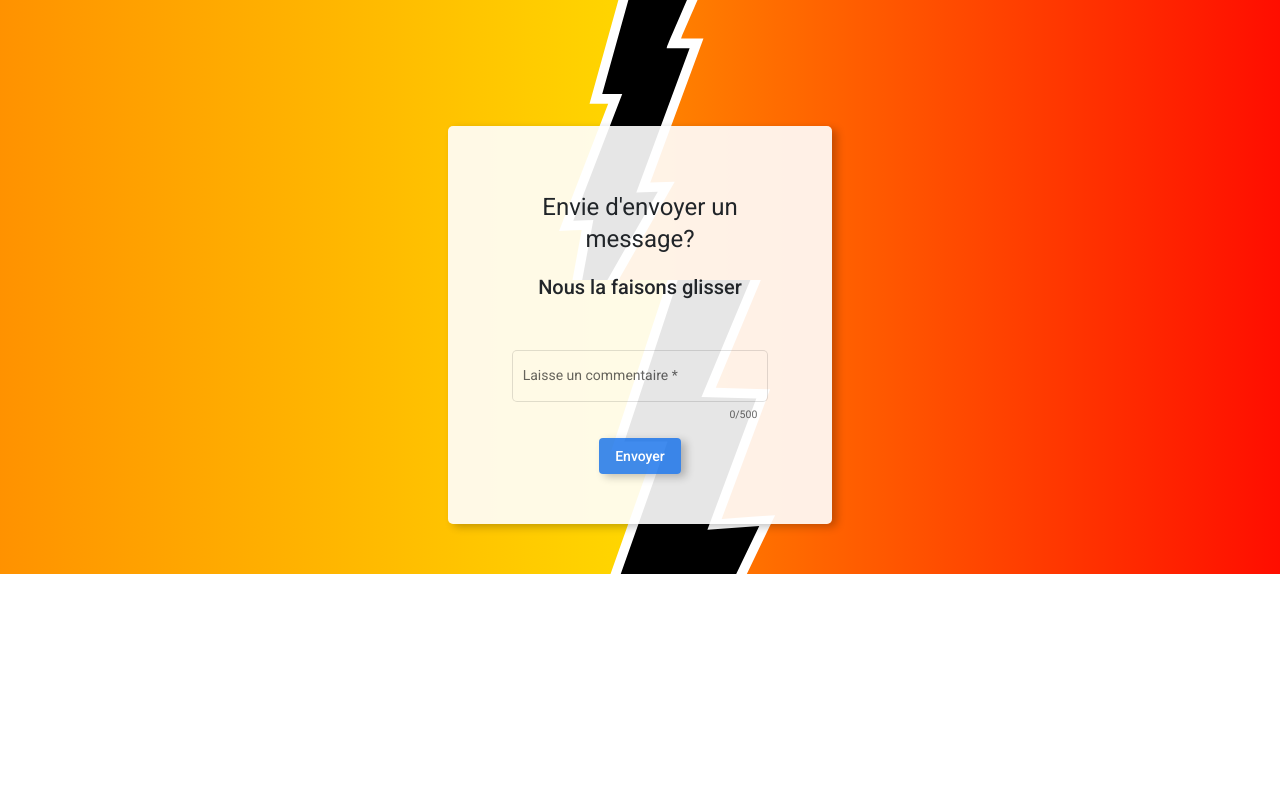
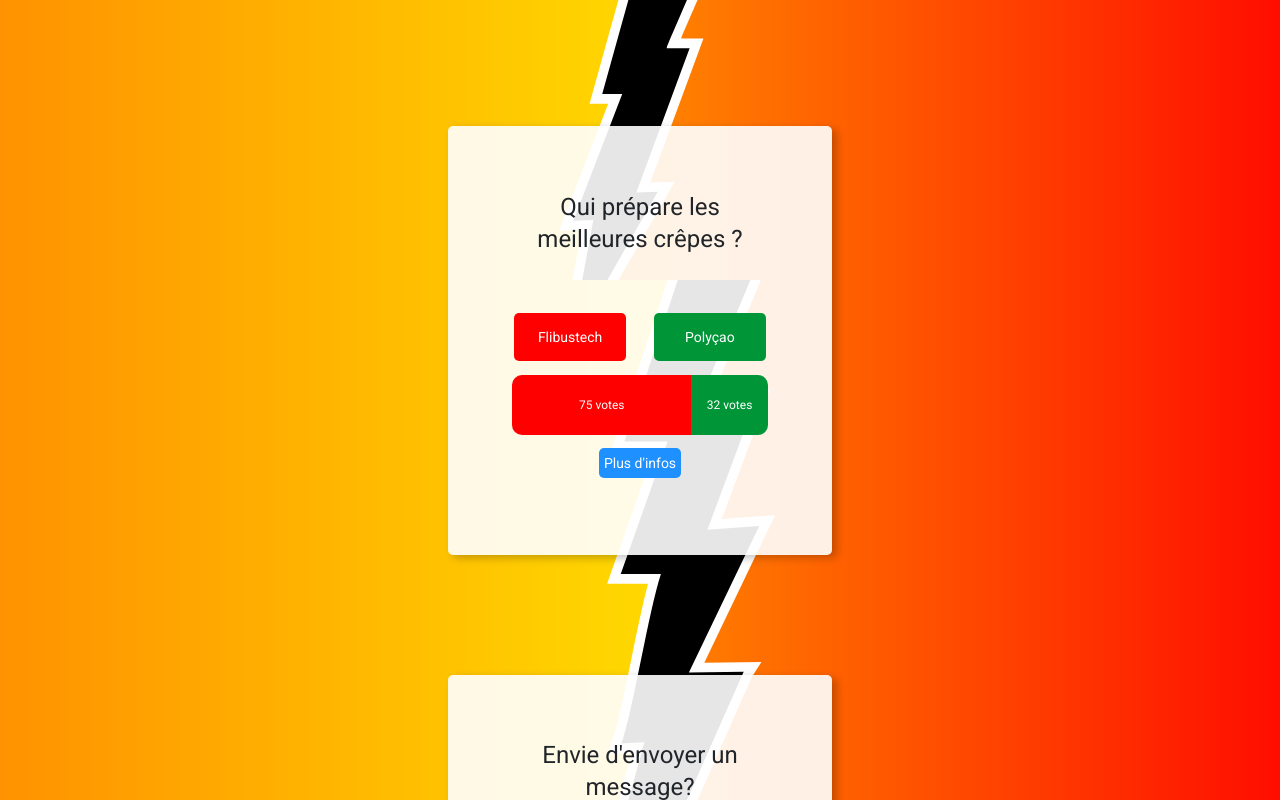
Before and after one commit to Alexandre-Fernique/Eksagliste-Front, an Angular app: page / in a window 1280 px wide. Shown: the part 520-1320 px from the top of the page. Before the commit the page ends 1094 px from the top, so only its background shows below. Built offline with nearby package versions, Linux system fonts and the light colour scheme; no server answers; a web font is replaced by a local one.

Commit message:
dev question-box component

```diff
--- /dev/null
+++ b/src/app/Class/question/question.ts
@@ -0,0 +1,28 @@
+export class Question {
+  listeGauche : string
+  listeDroite : string
+  question : string
+  nbVoteGauche : number
+  nbVoteDroite : number
+  colorGauche : string
+  colorDroite : string
+
+  constructor(listeGauche: string = "", listeDroite: string = "", question: string = "", nbVoteGauche: number = 0, nbVoteDroite: number = 0, colorGauche : string = "red", colorDroite : string = "green") {
+    this.listeGauche = listeGauche;
+    this.listeDroite = listeDroite;
+    this.question = question;
+    this.nbVoteGauche = nbVoteGauche;
+    this.nbVoteDroite = nbVoteDroite;
+    this.colorGauche = colorGauche
+    this.colorDroite = colorDroite
+  }
+
+  get nbVoteTotal() {
+    return this.nbVoteDroite + this.nbVoteGauche
+  }
+
+  get percentage(){
+    return 100 * (this.nbVoteGauche / this.nbVoteTotal)
+  }
+
+}
--- a/src/app/Components/advice-box/advice-box.component.ts
+++ b/src/app/Components/advice-box/advice-box.component.ts
@@ -37,9 +37,6 @@ export class AdviceBoxComponent {
 
       }
     })
-
-
-
   }
 
 }
--- /dev/null
+++ b/src/app/Components/question-box/question-box.component.css
@@ -0,0 +1,122 @@
+.question-container {
+  text-align: center;
+  align-items: center;
+  justify-content: center;
+
+  padding: 50px;
+  border-radius: 5px;
+  box-shadow: rgba(0, 0, 0, 0.24) 5px 3px 8px;
+  width: 30%;
+  margin: auto;
+  min-width: 300px;
+  background-color: rgba(255,255,255,0.9);
+}
+
+.question-title {
+  padding: 5%;
+  width: 100%;
+  justify-content: center;
+  text-align: center;
+  align-items: center;
+}
+
+.question-content {
+  padding: 5%;
+  width: 100%;
+}
+
+.mat-progress-bar {
+  height: 60px;
+  border-radius: 10px;
+  background-color: rgba(203,15,0,0.95);
+}
+
+.votes {
+  width: initial;
+}
+
+.vote-gauche {
+  text-align: left;
+}
+
+.vote-droite {
+  text-align: right;
+}
+
+.progress {
+  height: 60px;
+  border-radius: 10px;
+}
+
+.pb1 {
+  background-color: red;
+}
+
+.pb2{
+  background-color: #009638;
+}
+
+.question-btn {
+
+}
+
+.btn-gauche {
+  color: white;
+  background-color: red;
+  border-radius: 5px;
+  width: 40%;
+  border: 0px;
+  padding: 5%;
+  margin: 5%;
+}
+.btn-gauche:hover {
+  transition-duration: .2s;
+  cursor: pointer;
+  -webkit-transform: scale(1.2);
+  border: 2px solid black;
+}
+
+.btn-droite {
+  color: white;
+  background-color: #009638;
+  border-radius: 5px;
+  width: 40%;
+  border: 0px;
+  padding: 5%;
+  margin: 5%;
+}
+.btn-droite:hover {
+  transition-duration: .2s;
+  cursor: pointer;
+  -webkit-transform: scale(1.2);
+  border: 2px solid black;
+}
+
+.question-info {
+  transition-duration: .5s;
+  color: dodgerblue;
+}
+
+.info-btn {
+  color: white;
+  background-color: dodgerblue;
+  border-radius: 5px;
+  border: 0px;
+  padding: 2%;
+  margin: 5%;
+}
+.info-btn:hover {
+  transition-duration: .2s;
+  cursor: pointer;
+  -webkit-transform: scale(1.2);
+}
+
+.info1{
+  padding: 5%;
+  width: 50%;
+}
+
+.info2{
+  padding: 5%;
+  width: 50%;
+}
--- /dev/null
+++ b/src/app/Components/question-box/question-box.component.html
@@ -0,0 +1,40 @@
+<div class="question-container">
+  <div class="question-title">
+    <h1>{{question.question}}</h1>
+  </div>
+  <div class="question-content">
+
+    <div class="question-btn row">
+      <button class="btn-gauche col-2">{{question.listeGauche}}</button>
+      <button class="btn-droite col -2">{{question.listeDroite}}</button>
+    </div>
+
+    <div class="progress">
+      <div class="progress-bar pb1" [style.width.%] = "question.percentage">
+        {{question.nbVoteGauche}} votes
+      </div>
+      <div class="progress-bar pb2" [style.width.%] = "100 - question.percentage">
+        {{question.nbVoteDroite}} votes
+      </div>
+    </div>
+
+    <button class="info-btn" (click)="getMoreInfo()">Plus d'infos</button>
+    <div *ngIf="moreinfo" class="question-info">
+      <div class="row">
+        <div class="col-2 info1">
+          <p>{{question.listeGauche}}</p>
+          <p>{{question.percentage.toFixed(2)}} %</p>
+          <p>{{question.nbVoteGauche}} votes</p>
+        </div>
+        <div class="col-2 info2">
+          <p>{{question.listeDroite}}</p>
+          <p>{{(100 - question.percentage).toFixed(2)}} %</p>
+          <p>{{question.nbVoteDroite}} votes</p>
+        </div>
+      </div>
+      <p>{{question.nbVoteTotal}} personnes ont participé</p>
+    </div>
+
+
+  </div>
+</div>
--- /dev/null
+++ b/src/app/Components/question-box/question-box.component.ts
@@ -0,0 +1,47 @@
+import {Component, Input, OnInit} from '@angular/core';
+import {Question} from "../../Class/question/question";
+import {Liste} from "../../Class/liste";
+import {ListeService} from "../../Services/Liste/liste.service";
+import {MatSnackBar} from "@angular/material/snack-bar";
+
+@Component({
+  selector: 'app-question-box',
+  templateUrl: './question-box.component.html',
+  styleUrls: ['./question-box.component.css']
+})
+export class QuestionBoxComponent{
+  @Input() question : Question = new Question()
+  liste1:Liste =new Liste(0,"NaN","erreur.png",-1)
+  liste2:Liste =new Liste(0,"NaN","erreur.png",-1)
+  moreinfo : boolean = false
+
+  constructor(public listeRequest:ListeService,private _snackBar: MatSnackBar) {
+    this.getListe()
+  }
+
+  getListe(){
+    this.listeRequest.get().subscribe({
+      next:(res)=>{
+        for(let data of res){
+          if(1 == data.id){
+            this.liste1=new Liste(data.id,data.title,data.image,data._count.vote)
+          }else{
+            this.liste2=new Liste(data.id,data.title,data.image,data._count.vote)
+          }
+        }
+      }
+    })
+  }
+
+  openSnackBar(text:string) {
+    this._snackBar.open(text, '', {
+      horizontalPosition: "left",
+      verticalPosition: "top",
+      duration:3000
+    });
+  }
+
+  getMoreInfo(){
+    this.moreinfo = !this.moreinfo
+  }
+}
--- a/src/app/Components/vote-box/vote-box.component.ts
+++ b/src/app/Components/vote-box/vote-box.component.ts
@@ -33,8 +33,6 @@ export class VoteBoxComponent {
             this.liste2=new Liste(data.id,data.title,data.image,data._count.vote)
           }
         }
-
-
       }
     })
     this.listeRequest.voteUser().subscribe({
--- a/src/app/Page/home/home.component.html
+++ b/src/app/Page/home/home.component.html
@@ -4,6 +4,9 @@
     <app-vote-box></app-vote-box>
   </div>
   <div class="item">
+    <app-question-box [question]="questions[1]"></app-question-box>
+  </div>
+  <div class="item">
     <app-advice-box></app-advice-box>
   </div>
 
--- a/src/app/Page/home/home.component.ts
+++ b/src/app/Page/home/home.component.ts
@@ -1,5 +1,6 @@
 import { Component } from '@angular/core';
 import {AuthService} from "../../Services/Auth/auth.service";
+import {Question} from "../../Class/question/question";
 
 @Component({
   selector: 'app-home',
@@ -8,7 +9,13 @@ import {AuthService} from "../../Services/Auth/auth.service";
 })
 export class HomeComponent{
 
+  questions : Question[] = [
+    new Question("Flibustech","Polyçao","Qui est le plus rapide pour livrer ?",25,75),
+    new Question("Flibustech","Polyçao","Qui prépare les meilleures crêpes ?",75,32)
+  ]
+
   constructor(public auth: AuthService) {
     this.auth.handleAuthentication();
   }
+
 }
--- a/src/app/app.module.ts
+++ b/src/app/app.module.ts
@@ -26,6 +26,8 @@ import {NotAuthGuard} from './shared/Auth/notauth.guard'
 import {AuthInterceptor} from "./shared/Auth/auth.interceptor";
 import { CreatePasswordComponent } from "./Page/create-password/create-password.component";
 import {MatSnackBarModule} from "@angular/material/snack-bar";
+import { QuestionBoxComponent } from './Components/question-box/question-box.component';
+import {MatProgressBarModule} from "@angular/material/progress-bar";
 
 const routes: Routes = [
   {path: "", component: AppComponent},
@@ -47,7 +49,8 @@ const routes: Routes = [
     NavbarComponent,
     SigninComponent,
     RootComponent,
-    CreatePasswordComponent
+    CreatePasswordComponent,
+    QuestionBoxComponent
   ],
     imports: [
         BrowserModule,
@@ -65,6 +68,7 @@ const routes: Routes = [
         MatListModule,
         MatToolbarModule,
         ReactiveFormsModule,
+        MatProgressBarModule,
     ],
   exports:[RouterModule],
   providers: [{
```
Also changed, not shown: 2 other files (tests, documents, lock files or other folders).
